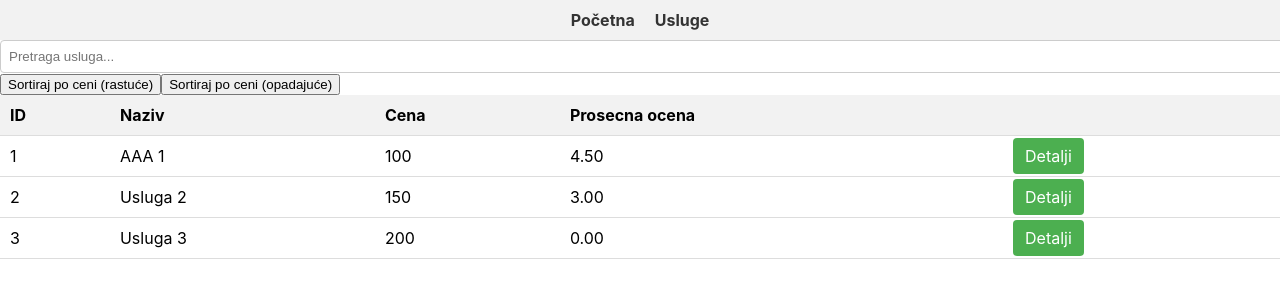
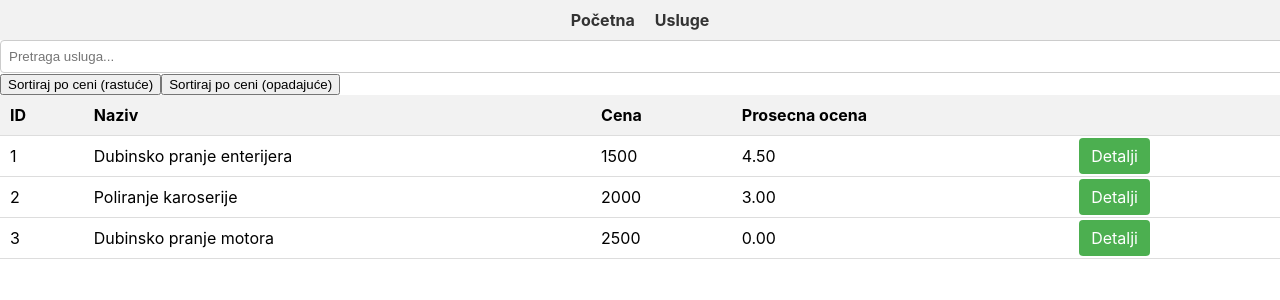
Before and after one commit to papilum/reactdomaci, a React (Create React App) app: page /usluge in a window 1280 px wide. Shown: the top 300 px of the page. Built offline with nearby package versions, Linux system fonts and the light colour scheme.

Commit message:
definisanje konkretnih primera usluga

```diff
--- a/src/App.js
+++ b/src/App.js
@@ -11,21 +11,21 @@ function App() {
   const [usluge, setUsluge] = useState([
     {
       id: 1,
-      naziv: 'AAA 1',
-      opis: 'Opis usluge 1',
-      cena: 100,
+      naziv: 'Dubinsko pranje enterijera',
+      opis: 'Temeljito čišćenje svih površina unutar vozila, uključujući sedišta, tepihe, podove, i druge unutrašnje delove.',
+      cena: 1500,
     },
     {
       id: 2,
-      naziv: 'Usluga 2',
-      opis: 'Opis usluge 2',
-      cena: 150,
+      naziv: 'Poliranje karoserije',
+      opis: 'Profesionalno poliranje i sjaj karoserije, uklanjanje ogrebotina i oživljavanje boje vozila.',
+      cena: 2000,
     },
     {
       id: 3,
-      naziv: 'Usluga 3',
-      opis: 'Opis usluge 3',
-      cena: 200,
+      naziv: 'Dubinsko pranje motora',
+      opis: 'Detaljno čišćenje motora, uklanjanje prljavštine, masti i ostalih nečistoća radi poboljšane performanse i izgleda.',
+      cena: 2500,
     },
   ]);
 
```
